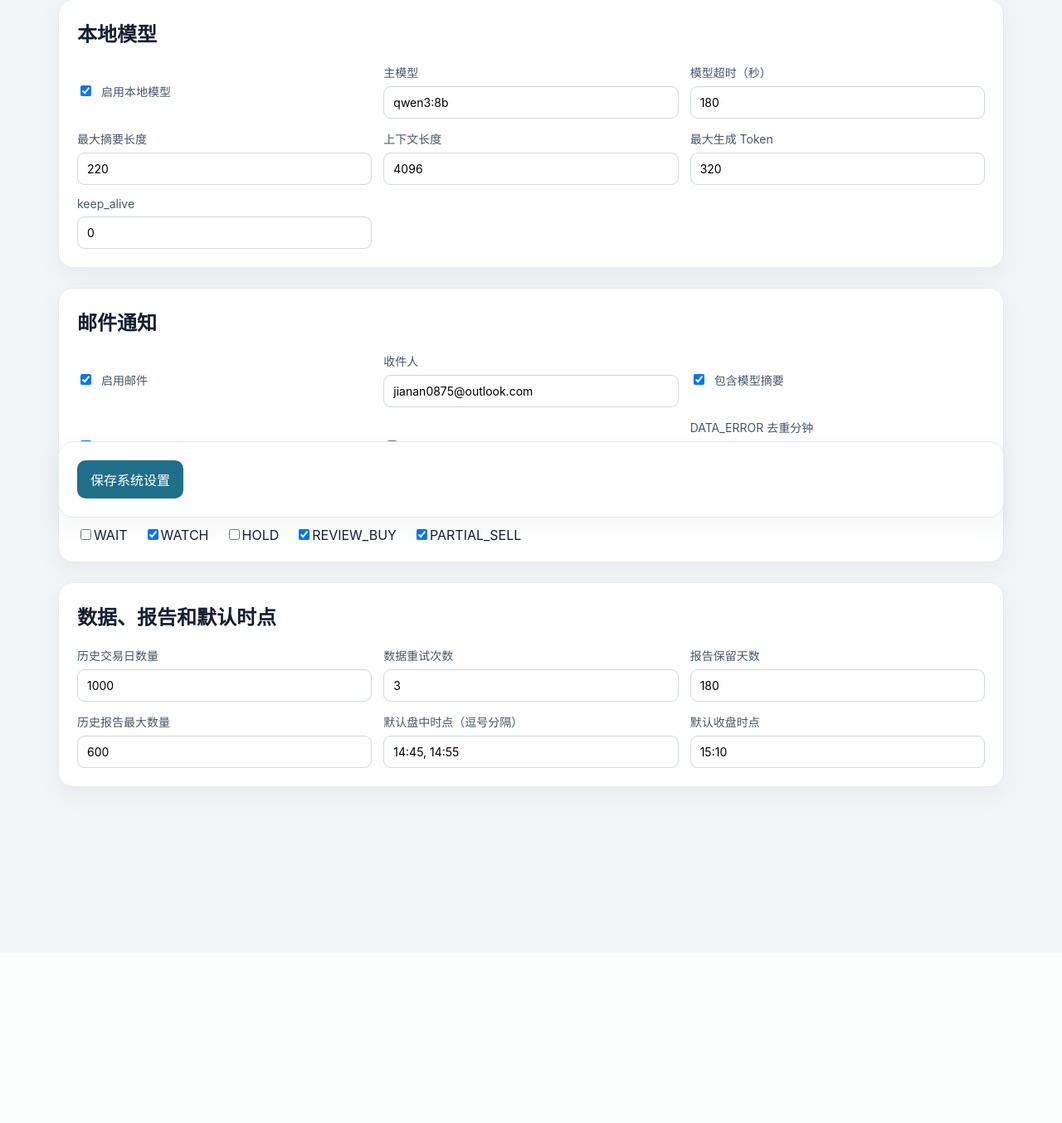
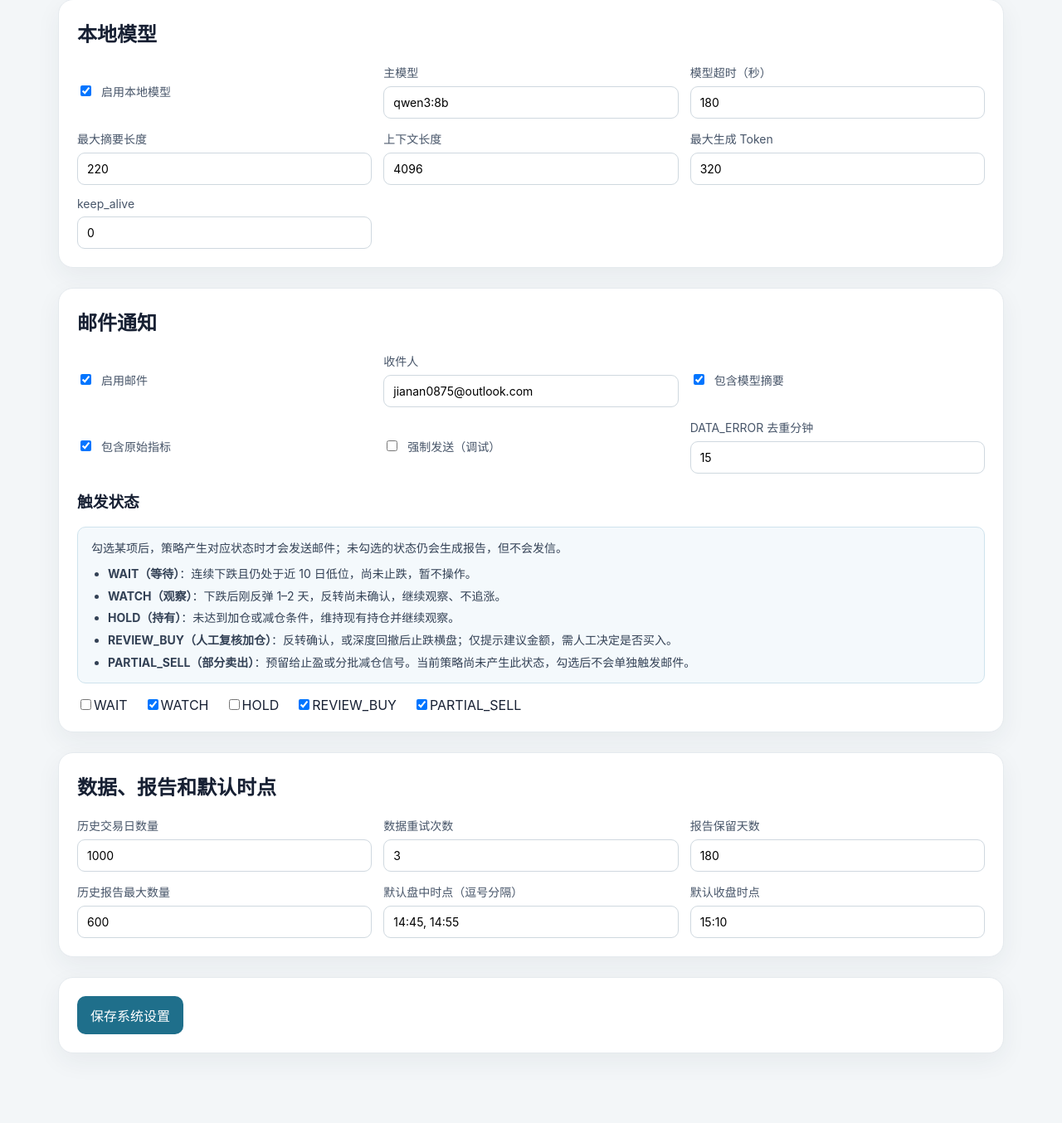
Before and after one commit to Jianan2315/ETF-Monitor, a Flask app: page /settings in a window 1280 px wide. Shown: the part 164-1518 px from the top of the page at 83% size. Before the commit the page ends 1130 px from the top, so only its background shows below. Run offline with Flask 3, Linux system fonts and the light colour scheme.

Commit message:
VERSION 1.0.9

```diff
--- a/control_web/static/control.css
+++ b/control_web/static/control.css
@@ -168,8 +168,21 @@ input, select {
   flex-wrap: wrap;
   gap: 12px 20px;
 }
+.trigger-explainer {
+  margin: 10px 0 16px;
+  padding: 14px 16px;
+  border: 1px solid #cfe3ed;
+  border-radius: 10px;
+  background: #f4f9fc;
+  color: #334155;
+  font-size: 14px;
+  line-height: 1.55;
+}
+.trigger-explainer p { margin: 0; }
+.trigger-explainer ul { margin: 9px 0 0; padding-left: 20px; }
+.trigger-explainer li + li { margin-top: 5px; }
 .save-card {
-  position: sticky;
+  /*position: sticky;*/
   bottom: 12px;
   z-index: 5;
 }
--- a/control_web/templates/system_settings.html
+++ b/control_web/templates/system_settings.html
@@ -2,7 +2,7 @@
 <header class="hero compact"><div><p class="eyebrow">GLOBAL SETTINGS</p><h1>系统设置</h1><p>这些设置对所有资产生效，不绑定某一只基金。</p></div><a class="secondary-button" href="/">返回控制台</a></header>
 <form id="system-form">
 <section class="card"><h2>本地模型</h2><div class="form-grid"><label class="checkbox-row"><input name="llm_enabled" type="checkbox">启用本地模型</label><label>主模型<input name="llm_model"></label><label>模型超时（秒）<input name="llm_timeout_seconds" type="number"></label><label>最大摘要长度<input name="llm_max_summary_chars" type="number"></label><label>上下文长度<input name="llm_num_ctx" type="number"></label><label>最大生成 Token<input name="llm_num_predict" type="number"></label><label>keep_alive<input name="llm_keep_alive"></label></div></section>
-<section class="card"><h2>邮件通知</h2><div class="form-grid"><label class="checkbox-row"><input name="email_enabled" type="checkbox">启用邮件</label><label>收件人<input name="email_recipient" type="email"></label><label class="checkbox-row"><input name="email_include_llm_summary" type="checkbox">包含模型摘要</label><label class="checkbox-row"><input name="email_include_raw_metrics" type="checkbox">包含原始指标</label><label class="checkbox-row"><input name="email_force_send" type="checkbox">强制发送（调试）</label><label>DATA_ERROR 去重分钟<input name="email_data_error_dedup_minutes" type="number"></label></div><h3>触发状态</h3><div class="checkbox-grid"><label><input name="trigger_WAIT" type="checkbox">WAIT</label><label><input name="trigger_WATCH" type="checkbox">WATCH</label><label><input name="trigger_HOLD" type="checkbox">HOLD</label><label><input name="trigger_REVIEW_BUY" type="checkbox">REVIEW_BUY</label><label><input name="trigger_PARTIAL_SELL" type="checkbox">PARTIAL_SELL</label></div></section>
+<section class="card"><h2>邮件通知</h2><div class="form-grid"><label class="checkbox-row"><input name="email_enabled" type="checkbox">启用邮件</label><label>收件人<input name="email_recipient" type="email"></label><label class="checkbox-row"><input name="email_include_llm_summary" type="checkbox">包含模型摘要</label><label class="checkbox-row"><input name="email_include_raw_metrics" type="checkbox">包含原始指标</label><label class="checkbox-row"><input name="email_force_send" type="checkbox">强制发送（调试）</label><label>DATA_ERROR 去重分钟<input name="email_data_error_dedup_minutes" type="number"></label></div><h3>触发状态</h3><aside class="trigger-explainer" aria-label="邮件触发状态说明"><p>勾选某项后，策略产生对应状态时才会发送邮件；未勾选的状态仍会生成报告，但不会发信。</p><ul><li><strong>WAIT（等待）</strong>：连续下跌且仍处于近 10 日低位，尚未止跌，暂不操作。</li><li><strong>WATCH（观察）</strong>：下跌后刚反弹 1–2 天，反转尚未确认，继续观察、不追涨。</li><li><strong>HOLD（持有）</strong>：未达到加仓或减仓条件，维持现有持仓并继续观察。</li><li><strong>REVIEW_BUY（人工复核加仓）</strong>：反转确认，或深度回撤后止跌横盘；仅提示建议金额，需人工决定是否买入。</li><li><strong>PARTIAL_SELL（部分卖出）</strong>：预留给止盈或分批减仓信号。当前策略尚未产生此状态，勾选后不会单独触发邮件。</li></ul></aside><div class="checkbox-grid"><label><input name="trigger_WAIT" type="checkbox">WAIT</label><label><input name="trigger_WATCH" type="checkbox">WATCH</label><label><input name="trigger_HOLD" type="checkbox">HOLD</label><label><input name="trigger_REVIEW_BUY" type="checkbox">REVIEW_BUY</label><label><input name="trigger_PARTIAL_SELL" type="checkbox">PARTIAL_SELL</label></div></section>
 <section class="card"><h2>数据、报告和默认时点</h2><div class="form-grid"><label>历史交易日数量<input name="history_days" type="number"></label><label>数据重试次数<input name="retry_max_attempts" type="number"></label><label>报告保留天数<input name="retention_days" type="number"></label><label>历史报告最大数量<input name="max_history_files" type="number"></label><label>默认盘中时点（逗号分隔）<input name="intraday_slots"></label><label>默认收盘时点<input name="close_slot"></label></div></section>
 <section class="card save-card"><div class="button-row"><button type="button" id="save-system">保存系统设置</button></div><div id="result" class="result-box" hidden></div></section>
 </form></main><script src="/control-static/system_settings.js"></script></body></html>
```
Also changed, not shown: tests/test_v13_2_refactor.py (+15 -0 lines).
